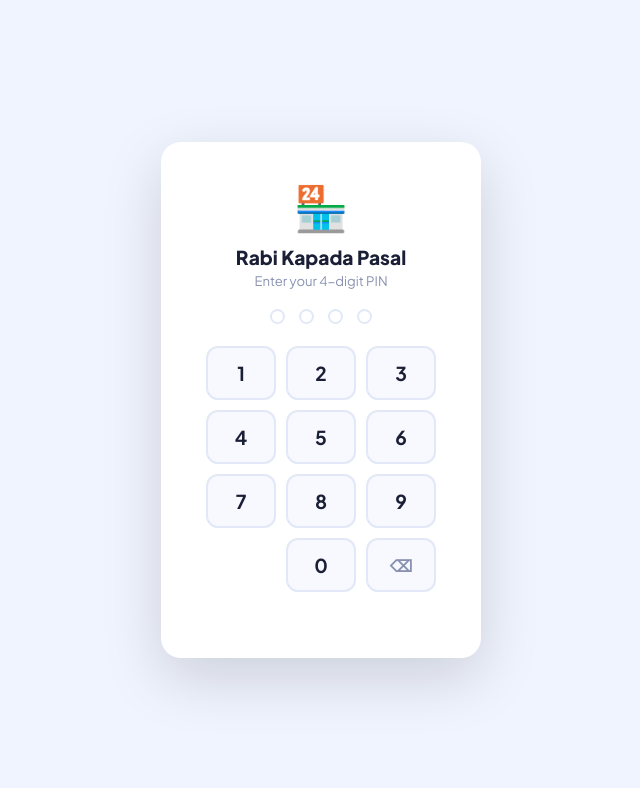
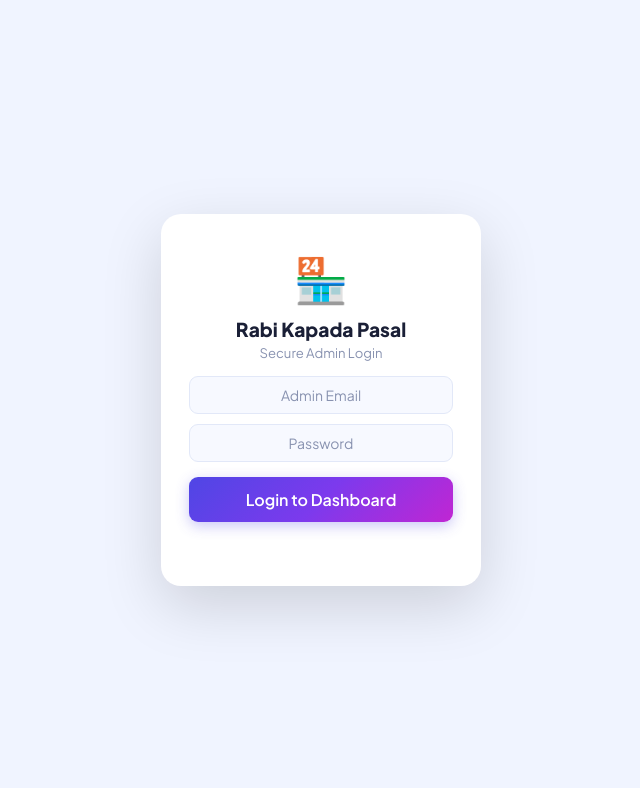
Before and after one commit to ivarchaudhary50-maker/Nwhbills, a plain HTML site: page index.html in a window 1280 px wide. Shown: the top 788 px of the page, without its empty margins (319-959 px from the left). Drawn offline with nearby package versions, Linux system fonts and the light colour scheme; a script that the page names is missing; a web font is replaced by a local one.

Commit message:
Update index.html

```diff
--- a/index.html
+++ b/index.html
@@ -11,12 +11,13 @@
 <link rel="manifest" href="manifest.json">
 <link rel="apple-touch-icon" href="icon.png">
 
+<!-- Added Firebase Auth SDK -->
 <script src="https://cdnjs.cloudflare.com/ajax/libs/firebase/10.8.1/firebase-app-compat.min.js"></script>
+<script src="https://cdnjs.cloudflare.com/ajax/libs/firebase/10.8.1/firebase-auth-compat.min.js"></script>
 <script src="https://cdnjs.cloudflare.com/ajax/libs/firebase/10.8.1/firebase-database-compat.min.js"></script>
 <script src="https://cdnjs.cloudflare.com/ajax/libs/html2canvas/1.4.1/html2canvas.min.js"></script>
 
 <link href="https://fonts.googleapis.com/css2?family=Tiro+Devanagari+Hindi&family=Plus+Jakarta+Sans:wght@400;500;600;700;800&family=Space+Mono:wght@400;700&display=swap" rel="stylesheet">
-
 <link rel="stylesheet" href="style.css">
 </head>
 <body>
@@ -39,32 +40,16 @@
     <div id="np-cal-grid" class="np-cal-grid"></div>
 </div>
 
+<!-- SECURE AUTHENTICATION SCREEN -->
 <div id="pw-screen">
   <div id="pw-box">
     <div id="pw-logo">🏪</div>
     <div id="pw-title">Rabi Kapada Pasal</div>
-    <div id="pw-sub">Enter your 4-digit PIN</div>
-    <div id="pin-dots" style="display:flex;justify-content:center;gap:14px;margin-bottom:22px;">
-      <div class="pin-dot" id="d0"></div>
-      <div class="pin-dot" id="d1"></div>
-      <div class="pin-dot" id="d2"></div>
-      <div class="pin-dot" id="d3"></div>
-    </div>
-    <div style="display:grid;grid-template-columns:repeat(3,1fr);gap:10px;max-width:230px;margin:0 auto;">
-      <button class="pin-btn" onclick="pinPress('1')">1</button>
-      <button class="pin-btn" onclick="pinPress('2')">2</button>
-      <button class="pin-btn" onclick="pinPress('3')">3</button>
-      <button class="pin-btn" onclick="pinPress('4')">4</button>
-      <button class="pin-btn" onclick="pinPress('5')">5</button>
-      <button class="pin-btn" onclick="pinPress('6')">6</button>
-      <button class="pin-btn" onclick="pinPress('7')">7</button>
-      <button class="pin-btn" onclick="pinPress('8')">8</button>
-      <button class="pin-btn" onclick="pinPress('9')">9</button>
-      <div></div>
-      <button class="pin-btn" onclick="pinPress('0')">0</button>
-      <button class="pin-btn pin-del" onclick="pinDel()">⌫</button>
-    </div>
-    <div id="pw-err"></div>
+    <div id="pw-sub" style="margin-bottom:15px;">Secure Admin Login</div>
+    <input type="email" id="auth-email" class="inp" placeholder="Admin Email" style="margin-bottom:10px; text-align:center;">
+    <input type="password" id="auth-pass" class="inp" placeholder="Password" style="margin-bottom:15px; text-align:center;">
+    <button class="btn btn-primary" style="width:100%; justify-content:center; padding:12px; font-size:1rem;" onclick="loginAdmin()">Login to Dashboard</button>
+    <div id="pw-err" style="color:var(--red); font-size:0.8rem; margin-top:10px; min-height:18px;"></div>
   </div>
 </div>
 
@@ -73,7 +58,7 @@
     <div class="nav-logo">🏪</div>
     <div>
       <div class="nav-title">Rabi Kapada Pasal</div>
-      <div class="nav-sub" id="nav-sub">Cloud Billing System v39</div>
+      <div class="nav-sub" id="nav-sub">Cloud Billing System v40</div>
     </div>
   </div>
   <div class="nav-actions">
@@ -255,6 +240,8 @@
 
 </div>
 
+<!-- ALL MODALS INCLUDED BELOW TO PREVENT THEM BEING CUT OFF -->
+
 <div class="modal-overlay" id="bill-modal">
   <div class="modal">
     <div class="modal-header"><div class="modal-title" id="modal-title">Invoice Detail</div><button class="close-btn" onclick="closeModal('bill-modal')">✕</button></div>
@@ -341,6 +328,7 @@
                 </div>
             </div>
 
+            <!-- NEW STATEMENT SUMMARY BOX -->
             <div id="ls-summary-box" style="display:flex; justify-content:space-between; background:#f1f5f9; padding:15px; border-radius:8px; margin-bottom:20px; border:1px solid #cbd5e1;"></div>
 
             <table class="items-table" style="width:100%; border-collapse:collapse;">
```
